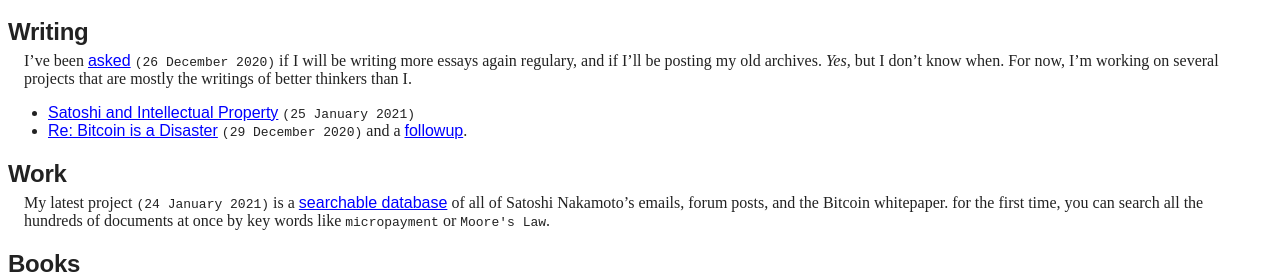
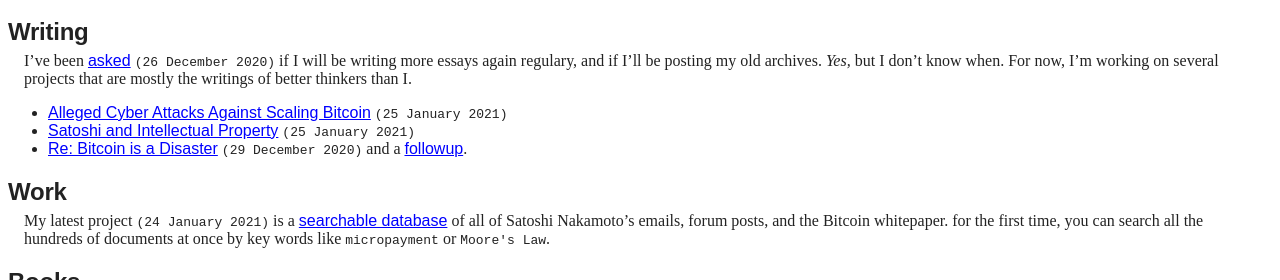
Before and after one commit to wakgill/deryk, a Jekyll site: the page built from index.md, in a window 1280 px wide, cut to the strip 282-562 px from the top of the page. Built offline with Jekyll 4.4.1, drawn with Linux system fonts in a browser that asks for light colours.

Commit message:
Update index.md

```diff
--- a/index.md
+++ b/index.md
@@ -23,6 +23,7 @@
 
 I've been [asked](https://twitter.com/wakgill/status/1342591943969271809) <code>(26 December 2020)</code> if I will be writing more essays again regulary, and if I'll be posting my old archives. *Yes,* but I don't know when. For now, I'm working on several projects that are mostly the writings of better thinkers than I.
 
+- [Alleged Cyber Attacks Against Scaling Bitcoin](https://wakgill.github.io/deryk/bitcoin-cyber-attacks) <code>(25 January 2021)</code>
 - [Satoshi and Intellectual Property](https://wakgill.github.io/deryk/satoshi-ip) <code>(25 January 2021)</code>
 - [Re: Bitcoin is a Disaster](https://www.metzdowd.com/pipermail/cryptography/2020-December/036512.html) <code>(29 December 2020)</code> and a [followup](https://www.metzdowd.com/pipermail/cryptography/2020-December/036532.html).
 
```
